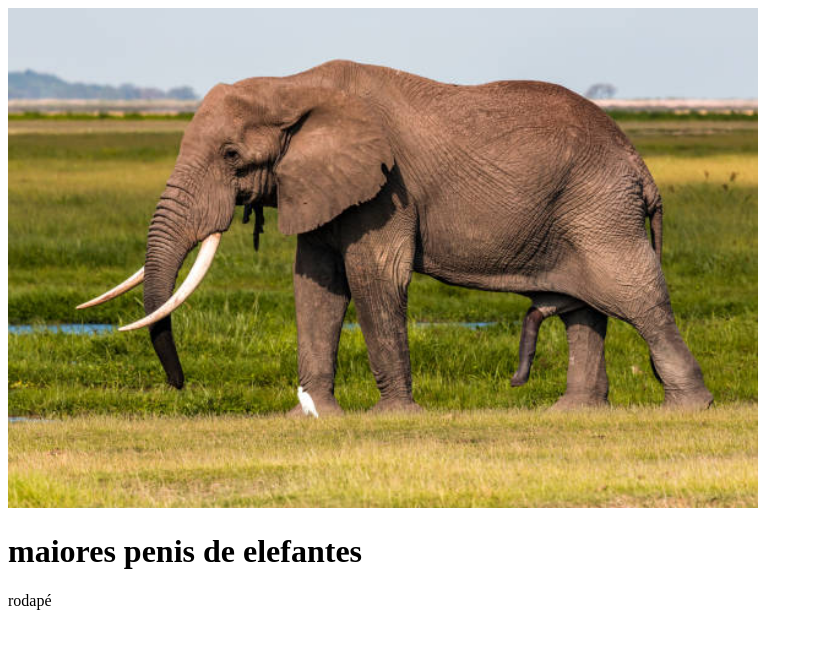
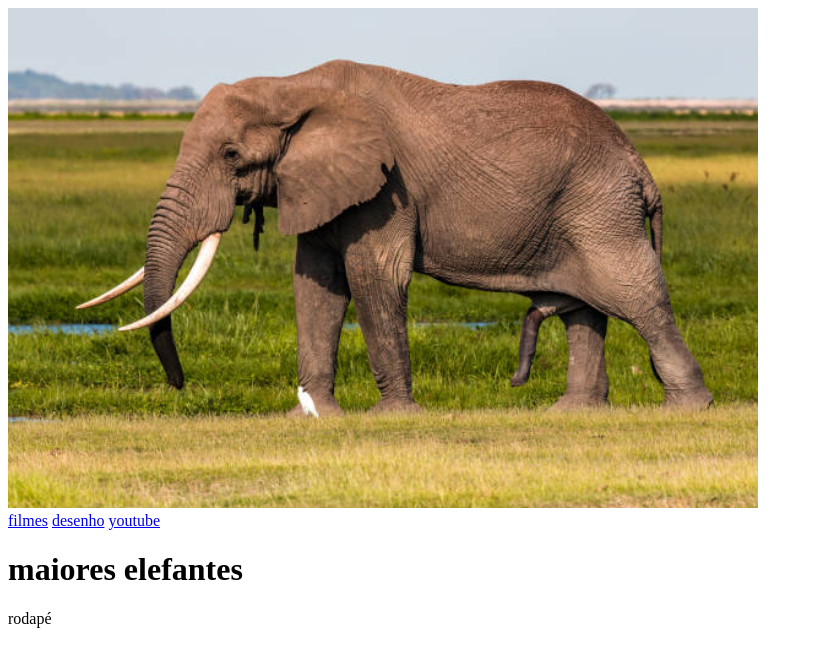
Before and after one commit to spinolaVH/supositorio67, a plain HTML site: page index.html in a window 1280 px wide. Shown: the whole page, without its empty margins (0-813 px from the left). Drawn offline with Linux system fonts and the light colour scheme.

Commit message:
acerto do index, criando o menu e comentando

```diff
--- a/index.html
+++ b/index.html
@@ -1,19 +1,43 @@
 <!DOCTYPE html>
+<!-- defina que o documento está usando html -->
 <html lang="pt-br">
+    <!-- tag raiz do documento. Lang define o idioma da pagina -->
 <head>
+    <!-- cabeçalho da pagina invisivel para o usuario -->
     <meta charset="UTF-8">
+    <!-- define a codifição de caracteres( acentos funcionando corretamente) -->
     <meta name="viewport" content="width=device-width, initial-scale=1.0">
+    <!-- faz a pagina se adaptar a celulares e tablets -->
     <title>meu blog</title>
+    <!-- titulo que aparece na aba do navegador -->
 </head>
 <body>
-    <header>
+    <!-- corpo da pag, tudo q aparece para o usuario -->
+    <header
+         cabeçalho visivel na pagina -->
         <img src="istockphoto-1037480168-612x612.jpg" alt="elefante zika" srcset="" height="500" width="750">
+        <!-- img exibe uma imagem -->
+         <!-- src = caminha da imagem -->
+          <!-- alt = texto de referência da imagem -->
+           <!-- width = largura da imagem -->
+            <!-- height altura da imagem -->
+             <nav>
+                <!-- area de navegação -->
+                 <a href="#filme">filmes</a>
+                 <a href="#desenho//">desenho</a>
+                 <a href="http://youtube.com" target="_blank">youtube</a>
+                 <!-- tag <a> cria um link -->
+                    <!-- href = destinho do site (pagina)-->
+                     <!-- target="_blank" abre em uma nova pagina -->
+             </nav>
     </header>
     <main>
-        <h1>maiores penis de elefantes
-
+        <!-- conteudo principal da pagina -->
+        <h1>maiores elefantes</h1>
+        <!-- titulo principal da pagina -->
     </main>
     <footer>
+        <!-- rodapé da pagina informações gerais -->
         rodapé
     </footer>
 </body>
```
